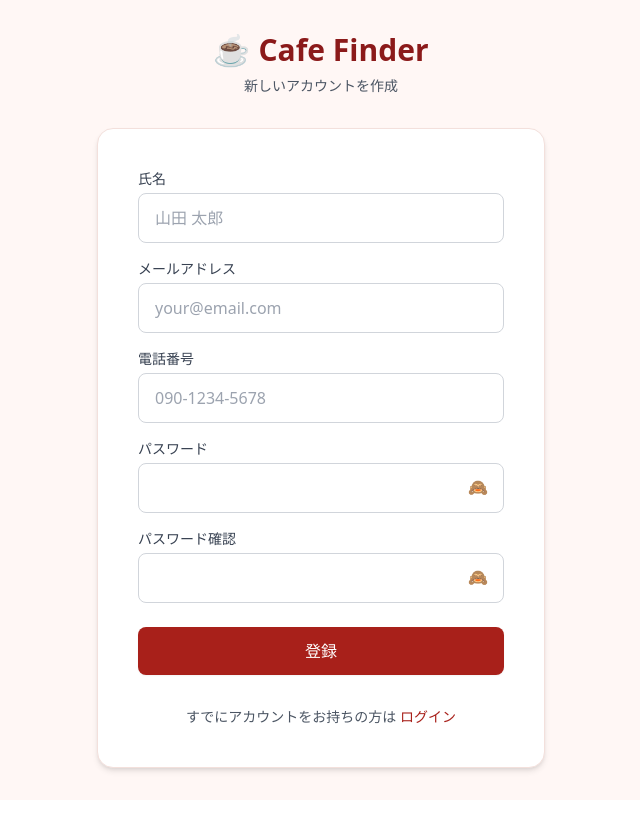
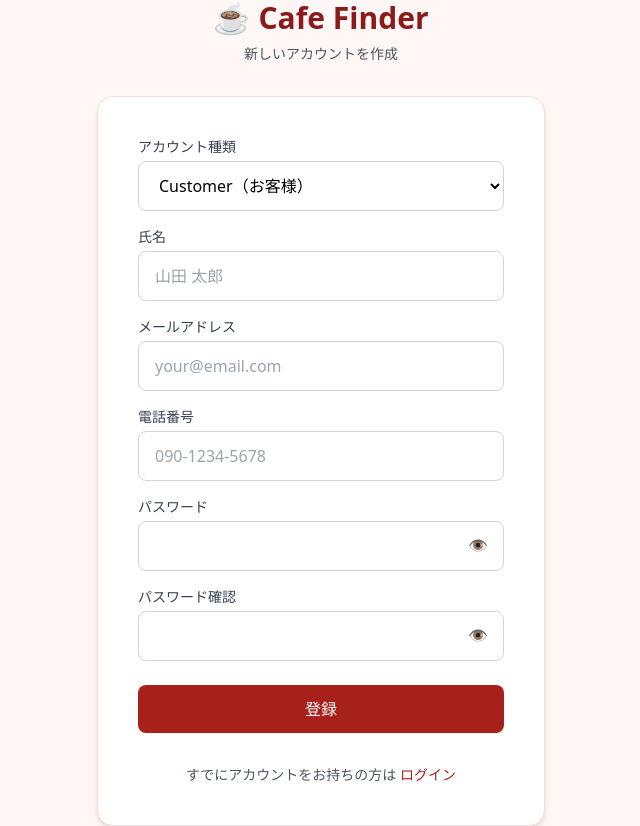
Before and after one commit to Duc1306/Cafe_Finder, a React (Vite) app in the folder frontend/: page /register in a window 1280 px wide. Shown: the whole page, without its empty margins (319-959 px from the left). Before the commit the page ends 800 px from the top, so only its background shows below. Built offline with nearby package versions, Linux system fonts and the light colour scheme; no server answers; the HTML template or start-up script is replaced by a standard one.

Commit message:
fix sign in sign up

```diff
--- a/frontend/src/pages/Register.jsx
+++ b/frontend/src/pages/Register.jsx
@@ -9,11 +9,11 @@ export default function Register() {
     phone: "",
     password: "",
     confirmPassword: "",
+    role: "CUSTOMER", // 👈 Default value
   });
 
   const [loading, setLoading] = useState(false);
 
-  // 🔥 State điều khiển việc hiển thị mật khẩu
   const [showPassword, setShowPassword] = useState(false);
   const [showConfirm, setShowConfirm] = useState(false);
 
@@ -33,6 +33,7 @@ export default function Register() {
         phone: form.phone,
         password: form.password,
         confirmPassword: form.confirmPassword,
+        role: form.role, // 👈 Gửi role
       });
 
       if (res.status === 201) {
@@ -43,6 +44,7 @@ export default function Register() {
           phone: "",
           password: "",
           confirmPassword: "",
+          role: "",
         });
         setTimeout(() => {
           window.location.href = "/signin";
@@ -60,7 +62,7 @@ export default function Register() {
 
   return (
     <div className="min-h-screen bg-[#fff7f5] flex flex-col items-center justify-center px-4">
-      {/* Logo + Title giống hình mẫu */}
+      {/* Logo */}
       <div className="text-center mb-8">
         <div className="flex items-center justify-center gap-2 mb-2">
           <span className="text-3xl">☕</span>
@@ -69,11 +71,22 @@ export default function Register() {
         <p className="text-gray-600 text-sm">新しいアカウントを作成</p>
       </div>
 
-      {/* Form Card */}
       <form
         onSubmit={handleRegister}
         className="w-full max-w-md bg-white shadow-md rounded-2xl p-10 border border-[#f3e0dc]"
       >
+        {/* Role Dropdown */}
+        <label className="block text-sm text-gray-700 mb-1">アカウント種類</label>
+        <select
+          name="role"
+          value={form.role}
+          onChange={handleChange}
+          className="w-full px-4 py-3 mb-4 rounded-lg border border-gray-300 bg-white focus:ring-2 focus:ring-red-300 focus:outline-none"
+        >
+          <option value="CUSTOMER">Customer（お客様）</option>
+          <option value="OWNER">Owner（店舗オーナー）</option>
+        </select>
+
         {/* Name */}
         <label className="block text-sm text-gray-700 mb-1">氏名</label>
         <input
@@ -123,7 +136,7 @@ export default function Register() {
             className="absolute right-4 top-3 cursor-pointer text-gray-500"
             onClick={() => setShowPassword(!showPassword)}
           >
-            {showPassword ? "👁️" : "🙈"}
+            {showPassword ? "🙈" : "👁️"}
           </span>
         </div>
 
@@ -142,11 +155,11 @@ export default function Register() {
             className="absolute right-4 top-3 cursor-pointer text-gray-500"
             onClick={() => setShowConfirm(!showConfirm)}
           >
-            {showPassword ? "👁️" : "🙈"}
+            {showConfirm ? "🙈" : "👁️"}
           </span>
         </div>
 
-        {/* Button */}
+        {/* Submit Button */}
         <button
           type="submit"
           disabled={loading}
@@ -155,7 +168,6 @@ export default function Register() {
           {loading ? "登録中..." : "登録"}
         </button>
 
-        {/* Link */}
         <p className="text-center text-sm text-gray-600 mt-8">
           すでにアカウントをお持ちの方は{" "}
           <a href="/signin" className="text-[#a8201a] hover:underline">
--- a/frontend/src/pages/SignIn.jsx
+++ b/frontend/src/pages/SignIn.jsx
@@ -43,11 +43,9 @@ export default function SignIn() {
 
       setPassword("");
     } catch (error) {
-      const msg =
-        error?.response?.data?.message ||
-        "ログインに失敗しました。メールアドレスとパスワードを確認してください。";
+      const msg =error?.response?.data?.error ||error?.response?.data?.message ||"ログインに失敗しました。";
 
-      toast.error(msg);
+      toast.info(msg);
       setPassword("");
     } finally {
       setLoading(false);
```
Also changed, not shown: 1 other file (tests, documents, lock files or other folders).
